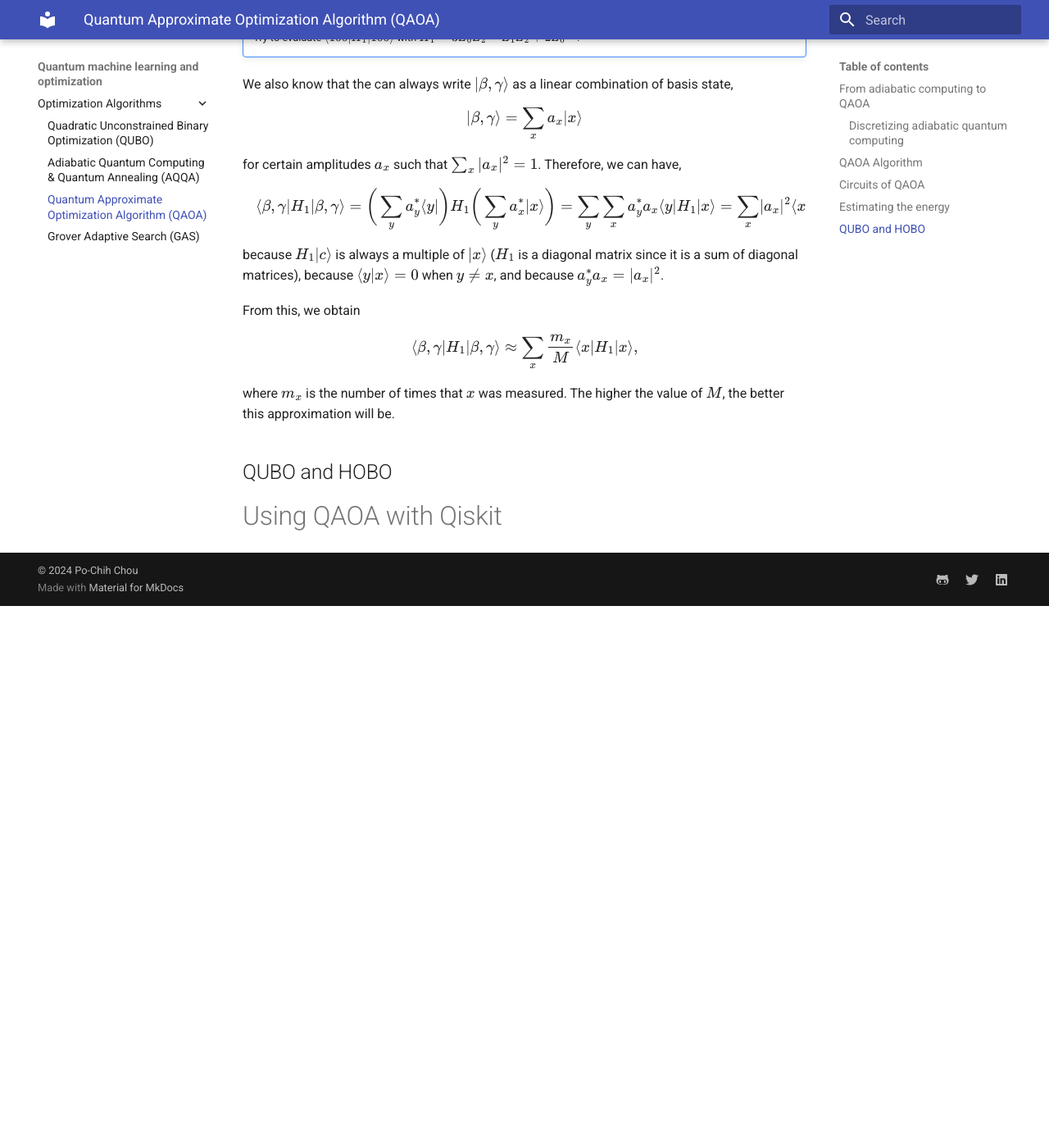
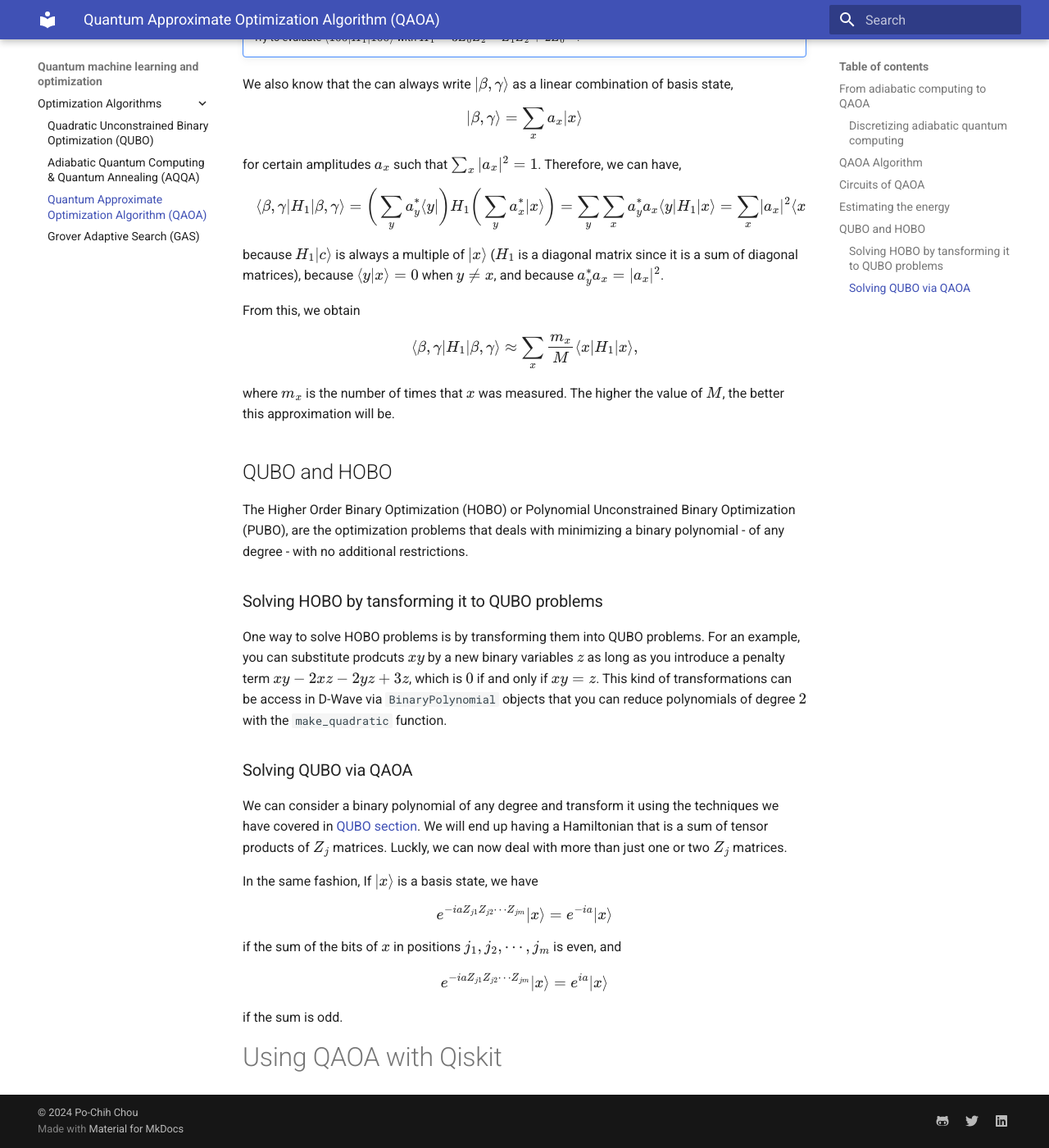
Before and after one commit to pcchouCR97/Understanding-Cryptography-by-Christof-Paar, an MkDocs documentation site: the page built from docs/QuantumOpt/QAOA.md, in a window 1280 px wide and 1400 px high, scrolled down 6912 px. Shown: the whole window at 82% size. Built offline with MkDocs 1.6.1 and Material for MkDocs 9.7.7, drawn with Linux system fonts in a browser that asks for light colours; formulas are drawn with MathJax 3; before the commit the page ends 7651 px from its top, so only the background shows below that.

Commit message:
20250102_1

```diff
--- a/docs/QuantumOpt/QAOA.md
+++ b/docs/QuantumOpt/QAOA.md
@@ -226,6 +226,26 @@ $$
 where $m_{x}$ is the number of times that $x$ was measured. The higher the value of $M$, the better this approximation will be.
 
 ## QUBO and HOBO
+The Higher Order Binary Optimization (HOBO) or Polynomial Unconstrained Binary Optimization (PUBO), are the optimization problems that deals with minimizing a binary polynomial - of any degree - with no additional restrictions.
+
+### Solving HOBO by tansforming it to QUBO problems
+One way to solve HOBO problems is by transforming them into QUBO problems. For an example, you can substitute prodcuts $xy$ by a new binary variables $z$ as long as you introduce a penalty term $xy - 2xz - 2yz +3z$, which is $0$ if and only if $xy = z$. This kind of transformations can be access in D-Wave via `BinaryPolynomial` objects that you can reduce polynomials of degree $2$ with the `make_quadratic` function.
+
+### Solving QUBO via QAOA
+We can consider a binary polynomial of any degree and transform it using the techniques we have covered in [QUBO section](../QuantumOpt/QUBO.md). We will end up having a Hamiltonian that is a sum of tensor products of $Z_{j}$ matrices. Luckly, we can now deal with more than just one or two $Z_{j}$ matrices.
+
+In the same fashion, If $\lvert x \rangle$ is a basis state, we have
+
+$$
+e^{-iaZ_{j1}Z_{j2}\cdots Z_{jm}} \lvert x \rangle = e^{-ia} \lvert x \rangle
+$$
+
+if the sum of the bits of $x$ in positions $j_{1}, j_{2}, \cdots, j_{m}$ is even, and
+
+$$
+e^{-iaZ_{j1}Z_{j2}\cdots Z_{jm}} \lvert x \rangle = e^{ia} \lvert x \rangle
+$$
+if the sum is odd.
 
 
 # Using QAOA with Qiskit
```
